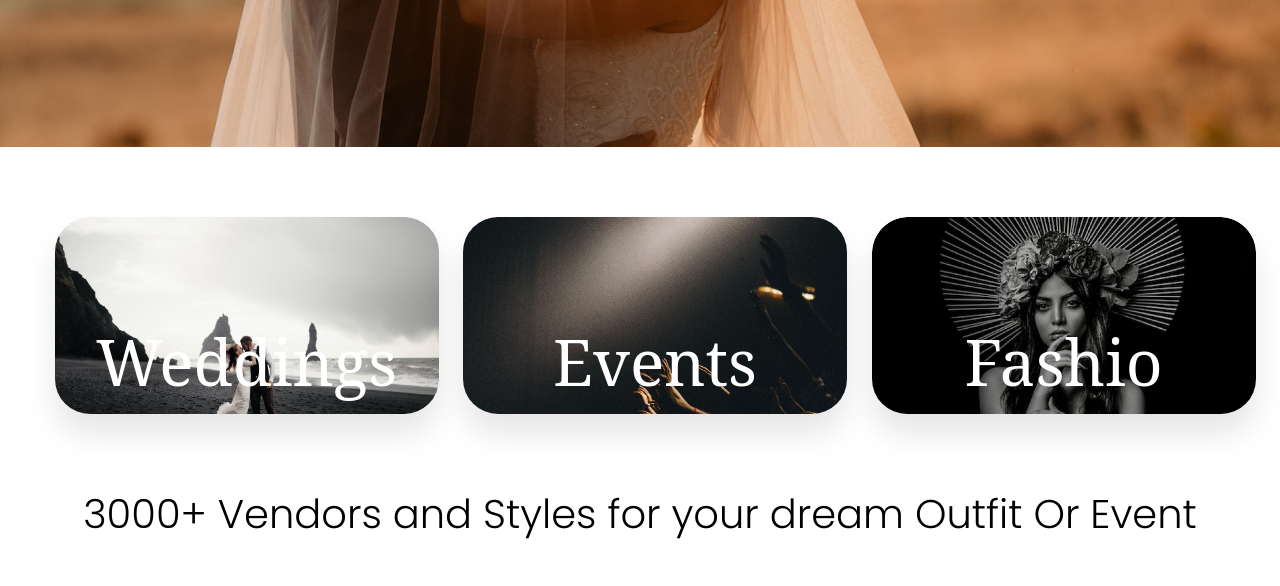
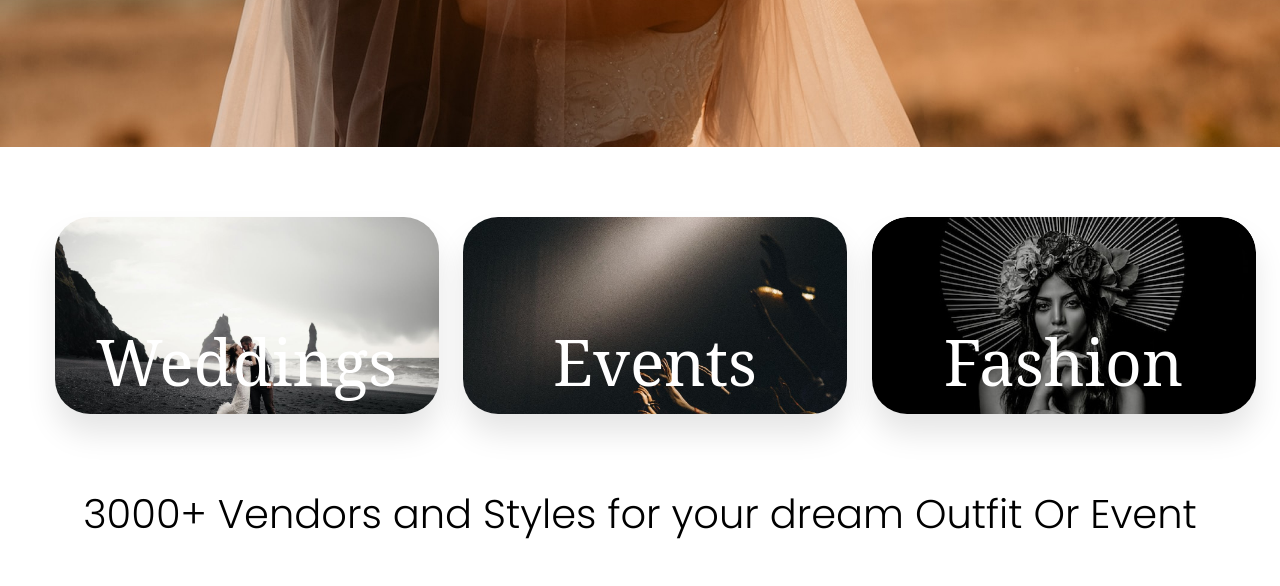
Before and after one commit to Vetukuritejovarma/git3, a plain HTML site: page index.html in a window 1280 px wide. Shown: the part 573-1159 px from the top of the page. Drawn offline with nearby package versions, Linux system fonts and the light colour scheme.

Commit message:
fashion spelling

```diff
--- a/index.html
+++ b/index.html
@@ -1088,7 +1088,7 @@ letter-spacing: -0.035em;
       <!-- 3 -->
       <div class="glassBox2 col">
         <div class="glassBox__imgBox ">
-          <h3 class="glassBox__title zoom-in-out-box">Fashio</h3>
+          <h3 class="glassBox__title zoom-in-out-box">Fashion</h3>
         </div>
       </div>
   </div>
```
